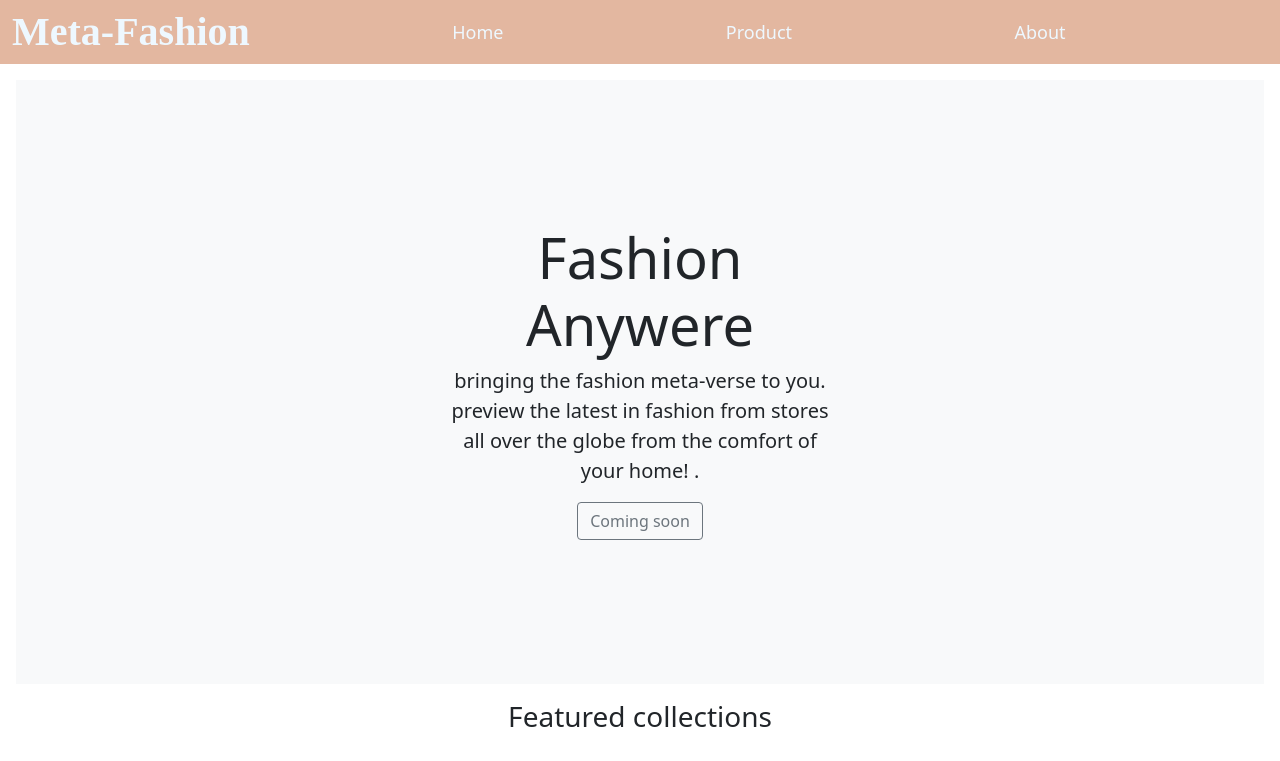
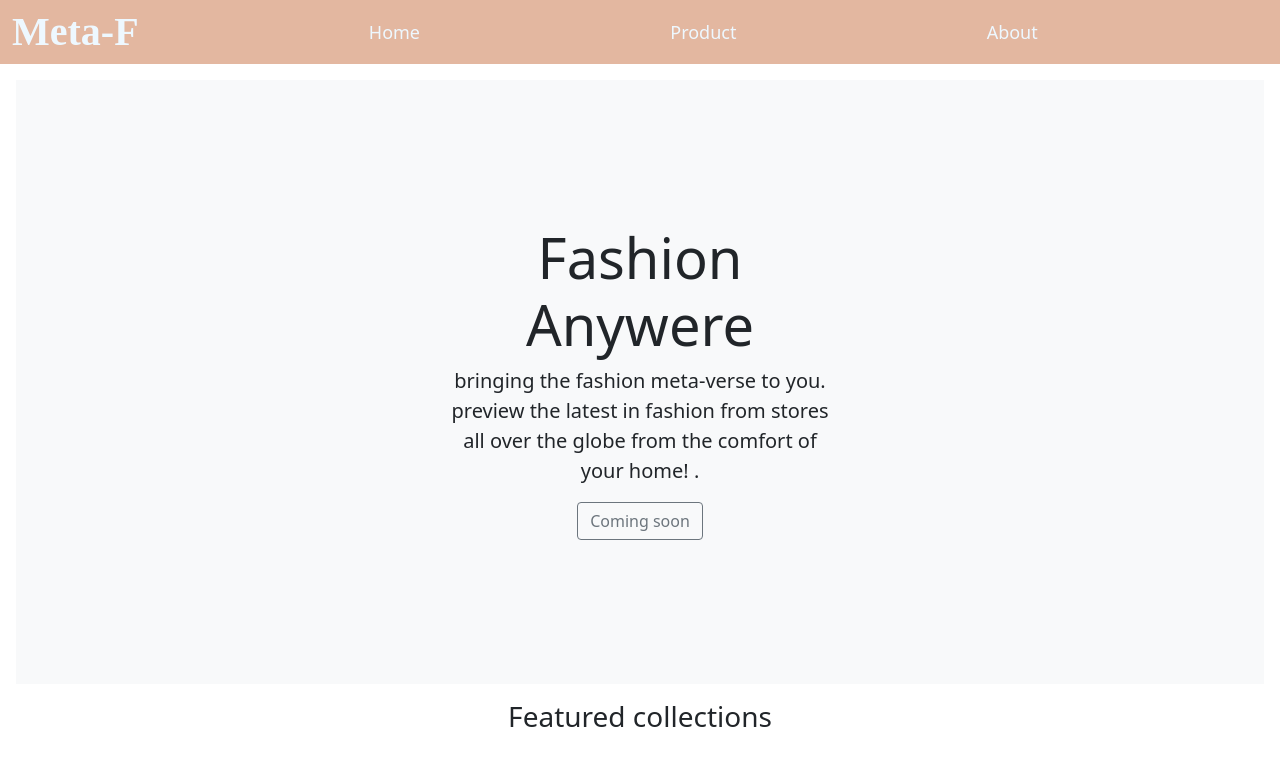
Before and after one commit to Chukuwinke/webAR, a plain HTML site: page index.html in a window 1280 px wide. Shown: the top 761 px of the page. Drawn offline with nearby package versions, Linux system fonts and the light colour scheme; a web font is replaced by a local one.

```diff
--- a/index.html
+++ b/index.html
@@ -16,7 +16,7 @@
       <!--NAVBAR-SECTION-------------------------------------------------------------------------->
       <nav class="navbar navbar-expand-lg nav-bar navbar-dark">
         <div class="container-fluid">
-          <div class="logo-container"><h1 class="logo">Meta-Fashion</h1></div>
+          <div class="logo-container"><h1 class="logo">Meta-F</h1></div>
           <button class="navbar-toggler" type="button" data-toggle="collapse" data-target="#navbarSupportedContent" aria-controls="navbarNav" aria-expanded="false" aria-label="Toggle navigation">
             <span class="navbar-toggler-icon"></span>
           </button>
```
